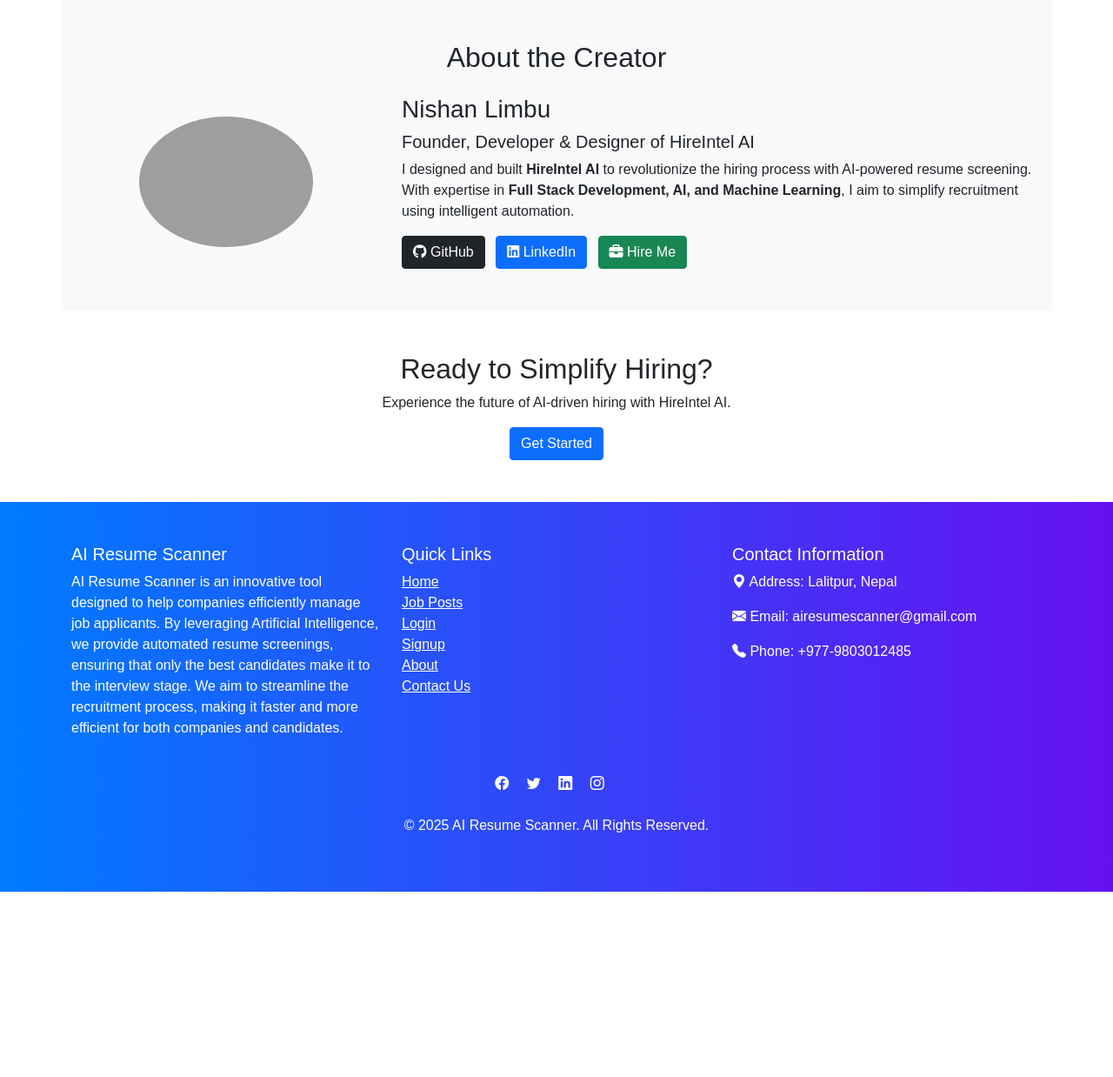
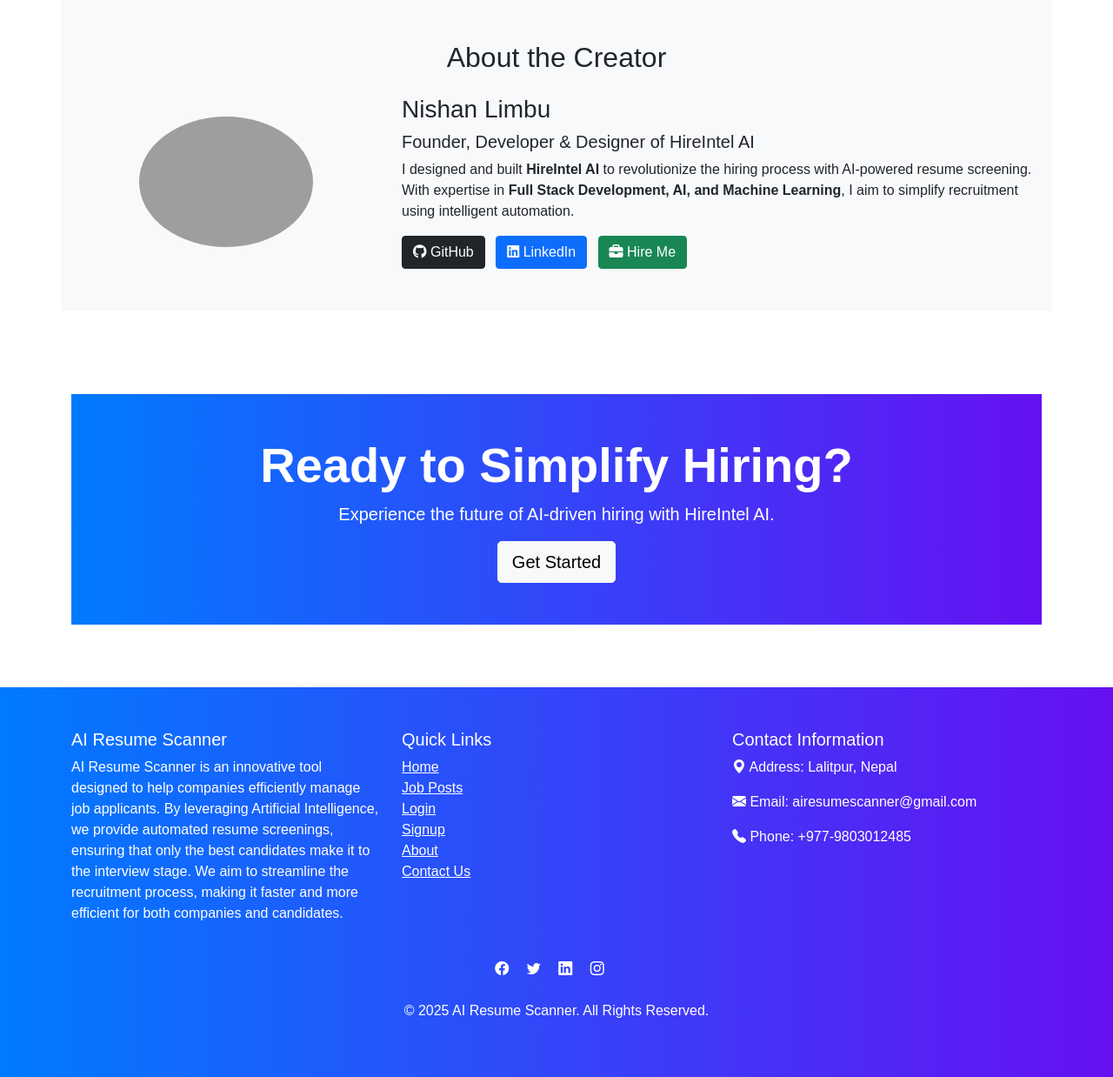
Before and after one commit to nishanlimbuchemjong/AI-Resume-Scanner, a Flask app: page /about in a window 1280 px wide. Shown: the part 1292-2530 px from the top of the page at 87% size. Before the commit the page ends 2317 px from the top, so only its background shows below. Run offline with Flask 3, Linux system fonts and the light colour scheme; some libraries are stand-ins or nearby versions; grey boxes are pictures that could not be loaded.

Commit message:
background colors and links added on 'call to action' section

```diff
--- a/templates/about.html
+++ b/templates/about.html
@@ -122,10 +122,13 @@
 
 
     <!-- Call to Action -->
-    <div class="container text-center my-5">
-        <h2>Ready to Simplify Hiring?</h2>
-        <p>Experience the future of AI-driven hiring with HireIntel AI.</p>
-        <a href="#" class="btn btn-primary">Get Started</a>
+    <div class="container py-5">
+        <section class="cta text-white text-center py-5" style="background: linear-gradient(90deg, #007bff, #6610f2);">
+            <div class="container">
+                <h2 class="display-4 fw-bold">Ready to Simplify Hiring?</h2>
+                <p class="lead">Experience the future of AI-driven hiring with HireIntel AI.</p>
+                <a href="{{ url_for('signup') }}" class="btn btn-light btn-lg">Get Started</a>
+            </div>
+        </section>
     </div>
-
 {% endblock %}
```
